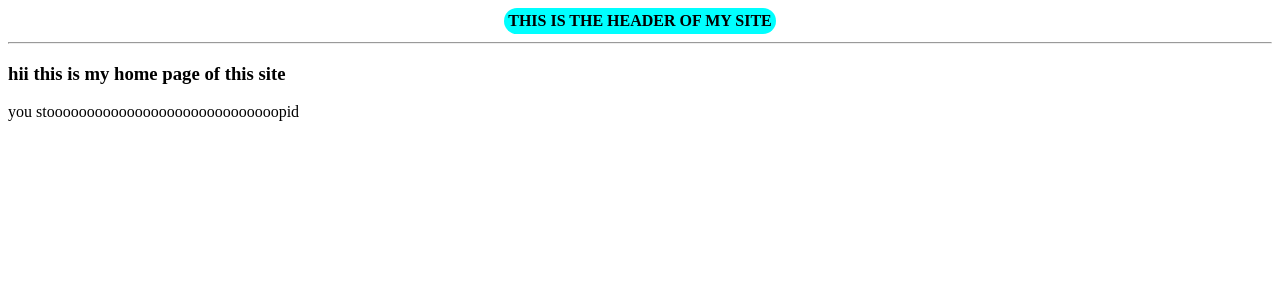
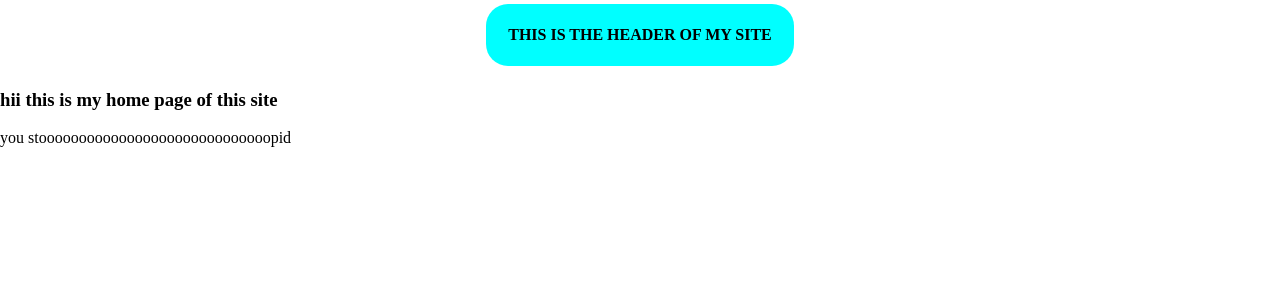
Before and after one commit to jitendradara12/randomdjangoapps, a Django app: page /main/ in a window 1280 px wide. Shown: the top 300 px of the page. Run offline with Django 5.2, Linux system fonts and the light colour scheme; lists and menus that the app fills with data are empty.

Commit message:
changed base.html

```diff
--- a/tempsite/main/templates/main/base.html
+++ b/tempsite/main/templates/main/base.html
@@ -15,21 +15,48 @@
     th,td{
       text-align:center;
       border-radius:14;
+      padding:5px;
+    }
+
+    button{
+      text-position:center; border-radius:25px; padding:8px; background-color:skyblue; border:0px
+    }
+
+    button:hover{
+      background-color:lightgreen;
+    }
+
+    button:clicked{
+      background-color:green;
+      border-radius:8px;
+      transition: ease-in-out 0.3s ;
+    }
+
+    .header{
       padding:4px;
     }
 
-    button{text-position:center; border-radius:25px; padding:2px; background-color:skyblue}
-    .header{margin:0px;}
+    .content{
+      margin:0px;
+      padding: 2%;
+      background-color:white;
+    }
+
+    hr{
+      margin:0px;
+      border:0px;
+      height:1px;
+      background-color:lightblue;
+    }
   </style>
-  <body>
+  <body style = "margin:0px">
     <div class = "header">
       <table>
         <tr>
-          <th>THIS IS THE HEADER OF MY SITE</th>
+          <th style="padding:22px; border-radius: 12px; margin: 5%">THIS IS THE HEADER OF MY SITE</th>
         </tr>
       </table>
     </div>
-    <hr>
     <div id='content' name = 'content'>
       {% block content %}
         404 page not found
```
Also changed, not shown: tempsite/db.sqlite3.
